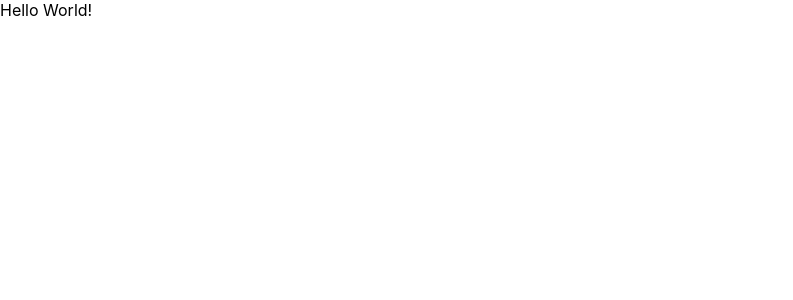
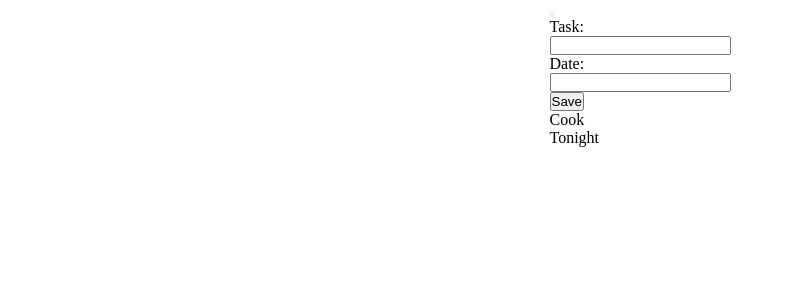
Before and after one commit to adler96/react-review, a React (Create React App) app: page / in a window 1280 px wide. Shown: the top 300 px of the page, without its empty margins (0-793 px from the left). Built offline with nearby package versions, Linux system fonts and the light colour scheme.

Commit message:
almost all layout done

```diff
--- a/public/index.html
+++ b/public/index.html
@@ -4,14 +4,6 @@
     <meta charset="utf-8" />
     <link rel="icon" href="%PUBLIC_URL%/favicon.ico" />
     <meta name="viewport" content="width=device-width, initial-scale=1" />
-    <meta name="theme-color" content="#000000" />
-    <meta
-      name="description"
-      content="Web site created using create-react-app"
-    />
-    <link rel="apple-touch-icon" href="%PUBLIC_URL%/logo192.png" />
-
-    <link rel="manifest" href="%PUBLIC_URL%/manifest.json" />
 
     <title>First React App</title>
   </head>
--- a/src/App.js
+++ b/src/App.js
@@ -1,9 +1,25 @@
-import React from 'react';
+import React, { useState } from 'react';
+import Header from './components/Header.jsx';
+import AddTodoForm from './components/AddTodoForm.jsx';
+import TodosList from './components/TodosList.jsx';
 
 let App = () => {
+
+  const [allTodos, setAllTodos] = useState([
+    {
+      task: "Cook",
+      date: "Tonight",
+      setReminder: true
+    }
+  ]);
+
+  const [showForm, setShowForm] = useState(true);
+
   return (
     <>
-      Hello World!
+      <Header />
+      <AddTodoForm />
+      <TodosList todos={allTodos} />
     </>
   )
 }
--- /dev/null
+++ b/src/components/AddTodoForm.jsx
@@ -0,0 +1,17 @@
+import React from 'react';
+
+function AddTodoForm() {
+  return (
+    <>
+      <form>
+        <label>Task:</label> <br />
+        <input type="text" /> <br />
+        <label>Date:</label>  <br />
+        <input type="text" /> <br />
+        <button>Save</button>
+      </form>
+    </>
+  )
+}
+
+export default AddTodoForm
--- /dev/null
+++ b/src/components/Button.jsx
@@ -0,0 +1,11 @@
+import React from 'react'
+
+function Button({ text }) {
+  return (
+    <>
+      <button>{text}</button>
+    </>
+  )
+}
+
+export default Button
--- /dev/null
+++ b/src/components/Header.jsx
@@ -0,0 +1,14 @@
+import React from 'react'
+import Title from './Title'
+import Button from './Button'
+
+function Header() {
+  return (
+    <>
+      <Title />
+      <Button />
+    </>
+  )
+}
+
+export default Header
--- /dev/null
+++ b/src/components/Title.jsx
@@ -0,0 +1,11 @@
+import React from 'react';
+
+function Title({ content }) {
+  return (
+    <>
+    { content }
+    </>
+  )
+}
+
+export default Title
--- /dev/null
+++ b/src/components/TodoItem.jsx
@@ -0,0 +1,15 @@
+import React from 'react'
+
+function TodoItem({ todo }) {
+  return (
+    <>
+      <div>
+        <div className="task">{ todo.task }</div>
+        <div className="date">{ todo.date }</div>
+      </div>
+      <i></i>
+    </>
+  )
+}
+
+export default TodoItem
--- /dev/null
+++ b/src/components/TodosList.jsx
@@ -0,0 +1,16 @@
+import React from 'react';
+import TodoItem from './TodoItem';
+
+function TodosList({ todos }) {
+  return (
+    <>
+      {todos.map((item, index) => {
+        return (
+          <TodoItem key={index} todo={item} />
+        )
+      })}
+    </>
+  )
+}
+
+export default TodosList
--- a/src/index.css
+++ b/src/index.css
@@ -1,13 +1,13 @@
-body {
-  margin: 0;
-  font-family: -apple-system, BlinkMacSystemFont, 'Segoe UI', 'Roboto', 'Oxygen',
-    'Ubuntu', 'Cantarell', 'Fira Sans', 'Droid Sans', 'Helvetica Neue',
-    sans-serif;
-  -webkit-font-smoothing: antialiased;
-  -moz-osx-font-smoothing: grayscale;
+*, ::before, ::after {
+  margin: 0px;
+  padding: 0px;
+  box-sizing: border-box;
 }
 
-code {
-  font-family: source-code-pro, Menlo, Monaco, Consolas, 'Courier New',
-    monospace;
+body {
+  display: flex;
+  justify-content: center;
+  align-items: stretch;
+  width: 100%;
+  height: 100vh;
 }
```
